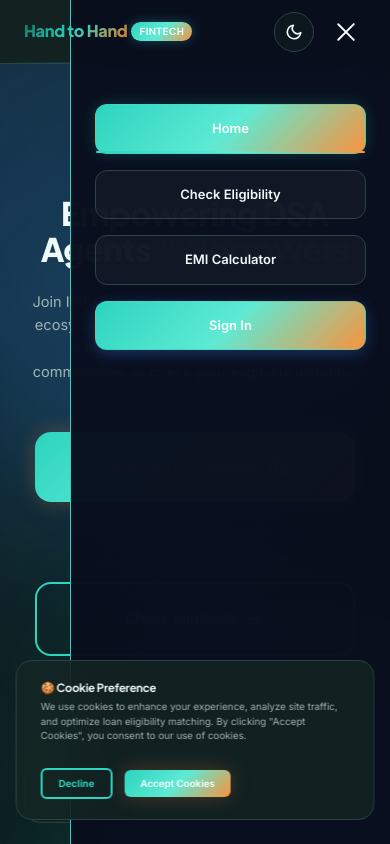
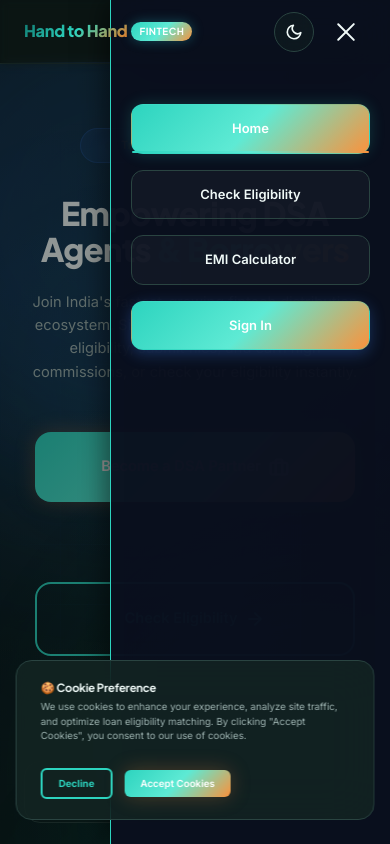
Before and after one commit to utkrashtkumar/loan-eligibility-calculator, a Next.js app: page / in a window 390 px wide. Both pictures are taken after a click on the button 346 px from the left and 31 px from the top of the page. Shown: the top 844 px of the page. Built offline with nearby package versions, Linux system fonts and the light colour scheme; no server answers.

Commit message:
style: narrow mobile menu drawer and add dimming backdrop overlay

```diff
--- a/src/app/globals.css
+++ b/src/app/globals.css
@@ -493,15 +493,15 @@
   right: 0 !important;
   bottom: 0 !important;
   height: 100vh !important;
-  width: 320px !important;
-  max-width: 85vw !important;
-  background: rgba(10, 15, 30, 0.98) !important; /* Rich heavy dark base */
-  backdrop-filter: blur(30px) !important;
-  -webkit-backdrop-filter: blur(30px) !important;
-  padding: calc(var(--header-height) + 40px) 24px 40px 24px !important;
+  width: 280px !important;
+  max-width: 75vw !important;
+  background: rgba(10, 15, 30, 0.95) !important; /* Heavy glass background */
+  backdrop-filter: blur(25px) !important;
+  -webkit-backdrop-filter: blur(25px) !important;
+  padding: calc(var(--header-height) + 40px) 20px 40px 20px !important;
   z-index: var(--z-overlay);
   border-left: var(--border-accent) !important;
-  box-shadow: var(--shadow-xl);
+  box-shadow: -5px 0 25px rgba(0, 0, 0, 0.5) !important;
   overflow-y: auto !important; /* Allow vertical scroll if elements overflow screen height */
   overflow-x: hidden !important; /* Lock horizontal scrolling completely */
 
@@ -509,9 +509,27 @@
   opacity: 0;
   visibility: hidden;
   transform: translateX(100%) !important;
-  transition: transform 0.35s cubic-bezier(0.16, 1, 0.3, 1),
-              opacity 0.35s ease,
-              visibility 0.35s ease !important;
+  transition: transform 0.3s cubic-bezier(0.16, 1, 0.3, 1),
+              opacity 0.3s ease,
+              visibility 0.3s ease !important;
+}
+
+.mobile-menu-backdrop {
+  position: fixed;
+  top: 0;
+  left: 0;
+  width: 100vw;
+  height: 100vh;
+  background: rgba(0, 0, 0, 0.4) !important;
+  backdrop-filter: blur(4px) !important;
+  -webkit-backdrop-filter: blur(4px) !important;
+  z-index: 299 !important; /* Positioned just behind the mobile menu drawer */
+  animation: fadeIn 0.25s ease-out forwards;
+}
+
+@keyframes fadeIn {
+  from { opacity: 0; }
+  to { opacity: 1; }
 }
 
 .mobile-menu * {
--- a/src/components/Header.js
+++ b/src/components/Header.js
@@ -199,6 +199,11 @@
         </div>
       </div>
 
+      {/* Mobile Menu Backdrop */}
+      {menuOpen && (
+        <div className="mobile-menu-backdrop" onClick={closeMenu} />
+      )}
+
       {/* Mobile Menu */}
       <div className={`mobile-menu ${menuOpen ? 'open' : ''}`}>
         <Link href="/" className={`nav-link ${isLinkActive('/') ? 'active' : ''}`} onClick={closeMenu}>
```
